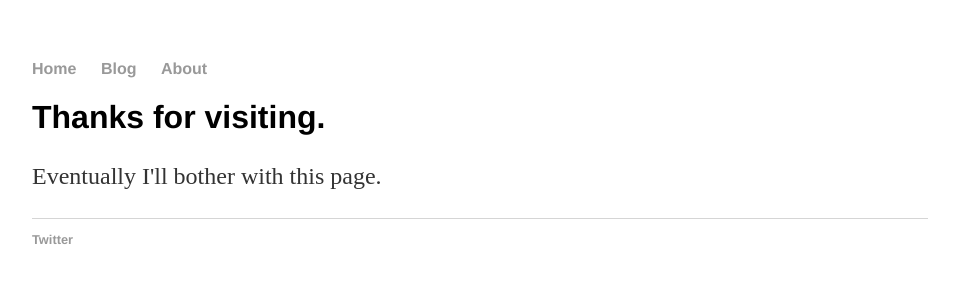
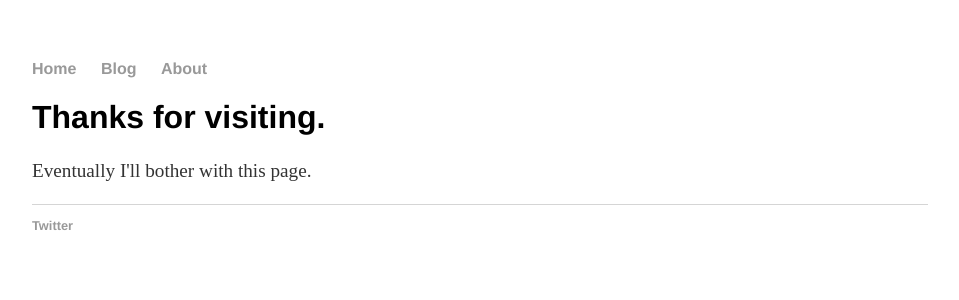
Before and after one commit to infosecanon/infosecanon.github.io, a Jekyll site: the page built from about/index.html, in a window 1280 px wide. Shown: the top 300 px of the page, without its empty margins (160-1119 px from the left). Built offline with Jekyll 4.4.1, drawn with Linux system fonts in a browser that asks for light colours.

Commit message:
text height adjustment

```diff
--- a/css/main.css
+++ b/css/main.css
@@ -24,7 +24,7 @@ h1 {
     font-family:'Helvetica', 'Arial', 'Sans-Serif';
 }
 p {
-    font-size: 1.5em;
+    font-size: 1.2em;
     line-height: 1.4em;
     color: #333;
 }
```
